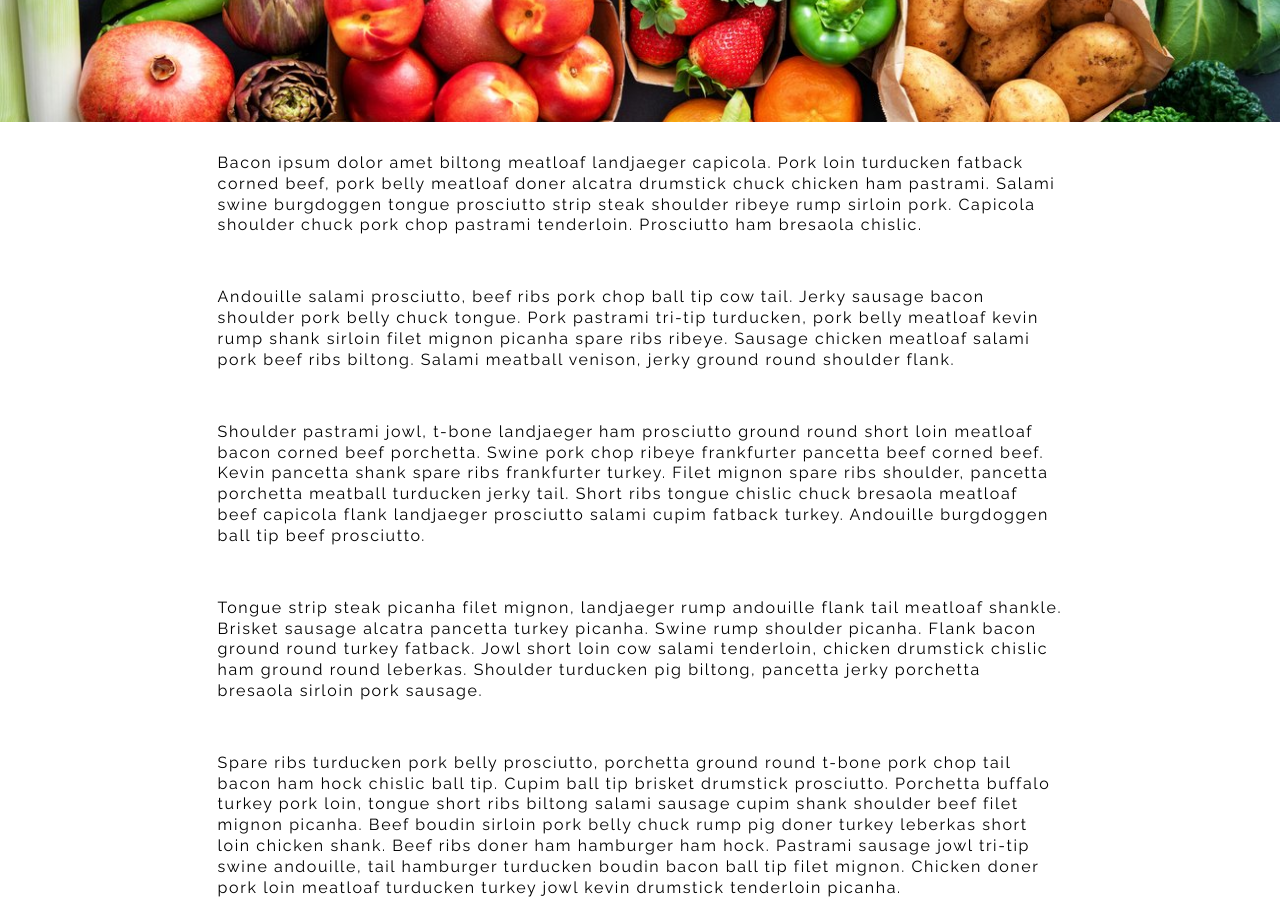
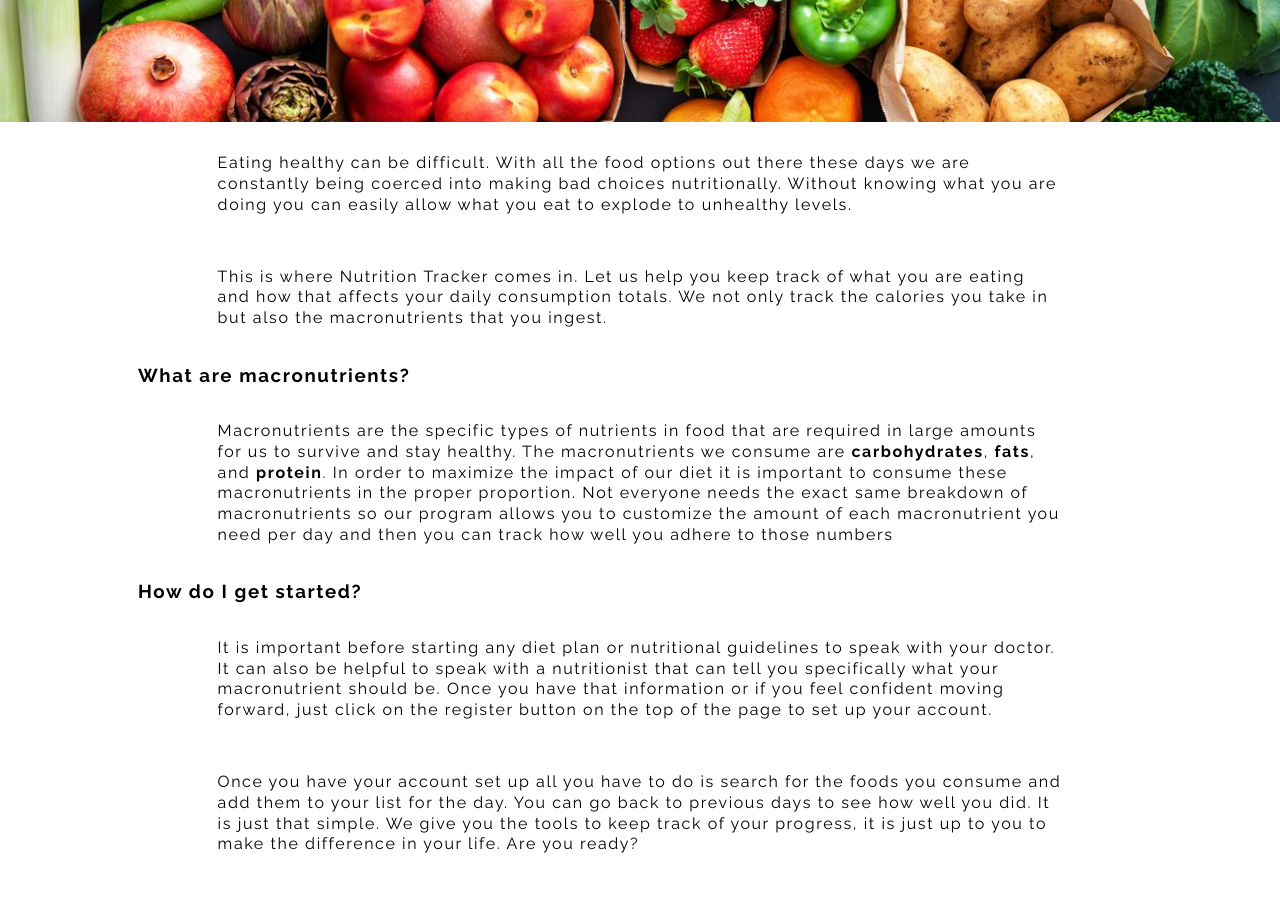
Before and after one commit to natedaniels42/angular-nutrition-tracker, an Angular app: page / in a window 1280 px wide. Shown: the part 340-1264 px from the top of the page. After the commit the page ends 1221 px from the top, so only its background shows below. Built offline with nearby package versions, Linux system fonts and the light colour scheme; a web font is replaced by a local one; what angular-plotly.js would draw is missing.

Commit message:
Added text to home page

```diff
--- a/src/app/home/home.component.html
+++ b/src/app/home/home.component.html
@@ -1,8 +1,10 @@
 <h1 id="logo">Welcome to Nutrition Tracker</h1>
 <h2>Your resource for maintaining a healthy lifestyle</h2>
 <img src="assets/images/healthy-food.jpeg" alt="Healthy Foods">
-<p class="description">Bacon ipsum dolor amet biltong meatloaf landjaeger capicola. Pork loin turducken fatback corned beef, pork belly meatloaf doner alcatra drumstick chuck chicken ham pastrami. Salami swine burgdoggen tongue prosciutto strip steak shoulder ribeye rump sirloin pork. Capicola shoulder chuck pork chop pastrami tenderloin. Prosciutto ham bresaola chislic.</p>
-<p class="description">Andouille salami prosciutto, beef ribs pork chop ball tip cow tail. Jerky sausage bacon shoulder pork belly chuck tongue. Pork pastrami tri-tip turducken, pork belly meatloaf kevin rump shank sirloin filet mignon picanha spare ribs ribeye. Sausage chicken meatloaf salami pork beef ribs biltong. Salami meatball venison, jerky ground round shoulder flank.</p>
-<p class="description">Shoulder pastrami jowl, t-bone landjaeger ham prosciutto ground round short loin meatloaf bacon corned beef porchetta. Swine pork chop ribeye frankfurter pancetta beef corned beef. Kevin pancetta shank spare ribs frankfurter turkey. Filet mignon spare ribs shoulder, pancetta porchetta meatball turducken jerky tail. Short ribs tongue chislic chuck bresaola meatloaf beef capicola flank landjaeger prosciutto salami cupim fatback turkey. Andouille burgdoggen ball tip beef prosciutto.</p>
-<p class="description">Tongue strip steak picanha filet mignon, landjaeger rump andouille flank tail meatloaf shankle. Brisket sausage alcatra pancetta turkey picanha. Swine rump shoulder picanha. Flank bacon ground round turkey fatback. Jowl short loin cow salami tenderloin, chicken drumstick chislic ham ground round leberkas. Shoulder turducken pig biltong, pancetta jerky porchetta bresaola sirloin pork sausage.</p>
-<p class="description">Spare ribs turducken pork belly prosciutto, porchetta ground round t-bone pork chop tail bacon ham hock chislic ball tip. Cupim ball tip brisket drumstick prosciutto. Porchetta buffalo turkey pork loin, tongue short ribs biltong salami sausage cupim shank shoulder beef filet mignon picanha. Beef boudin sirloin pork belly chuck rump pig doner turkey leberkas short loin chicken shank. Beef ribs doner ham hamburger ham hock. Pastrami sausage jowl tri-tip swine andouille, tail hamburger turducken boudin bacon ball tip filet mignon. Chicken doner pork loin meatloaf turducken turkey jowl kevin drumstick tenderloin picanha.</p>
+<p class="description">Eating healthy can be difficult.  With all the food options out there these days we are constantly being coerced into making bad choices nutritionally.  Without knowing what you are doing you can easily allow what you eat to explode to unhealthy levels.</p>
+<p class="description">This is where Nutrition Tracker comes in.  Let us help you keep track of what you are eating and how that affects your daily consumption totals.  We not only track the calories you take in but also the macronutrients that you ingest.</p>
+<h3>What are macronutrients?</h3>
+<p class="description">Macronutrients are the specific types of nutrients in food that are required in large amounts for us to survive and stay healthy.  The macronutrients we consume are <strong>carbohydrates</strong>, <strong>fats</strong>, and <strong>protein</strong>.  In order to maximize the impact of our diet it is important to consume these macronutrients in the proper proportion.  Not everyone needs the exact same breakdown of macronutrients so our program allows you to customize the amount of each macronutrient you need per day and then you can track how well you adhere to those numbers</p>
+<h3>How do I get started?</h3>
+<p class="description">It is important before starting any diet plan or nutritional guidelines to speak with your doctor.  It can also be helpful to speak with a nutritionist that can tell you specifically what your macronutrient should be.  Once you have that information or if you feel confident moving forward, just click on the register button on the top of the page to set up your account.</p>
+<p class="description">Once you have your account set up all you have to do is search for the foods you consume and add them to your list for the day.  You can go back to previous days to see how well you did.  It is just that simple.  We give you the tools to keep track of your progress, it is just up to you to make the difference in your life.  Are you ready?</p>
--- a/src/app/home/home.component.scss
+++ b/src/app/home/home.component.scss
@@ -4,7 +4,7 @@ img {
     object-fit: cover;
 }
 
-h1, h2 {
+h1, h2, h3 {
     width: 80%;
     padding: 10px;
     margin: 0 auto;
--- a/src/index.html
+++ b/src/index.html
@@ -8,7 +8,7 @@
   <link rel="preconnect" href="https://fonts.googleapis.com">
 <link rel="preconnect" href="https://fonts.gstatic.com" crossorigin>
 <link href="https://fonts.googleapis.com/css2?family=Oooh+Baby&family=Raleway:wght@300;400;700&display=swap" rel="stylesheet">
-  <link rel="icon" type="image/x-icon" href="favicon.ico">
+  <link rel="icon" type="image/x-icon" href="assets/images/food-icon.png">
 </head>
 <body>
   <app-root></app-root>
```
